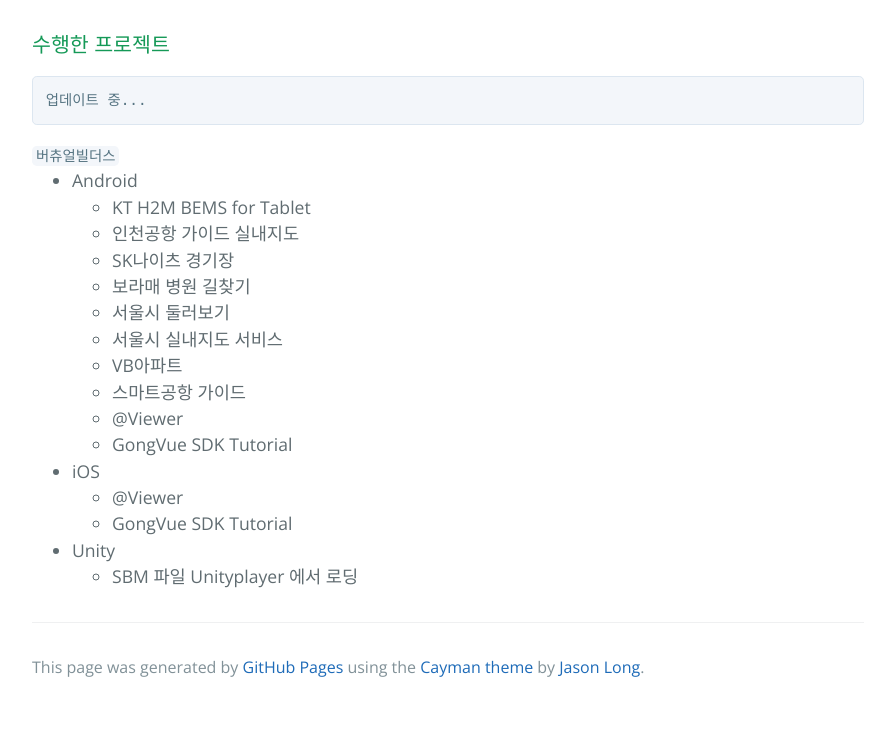
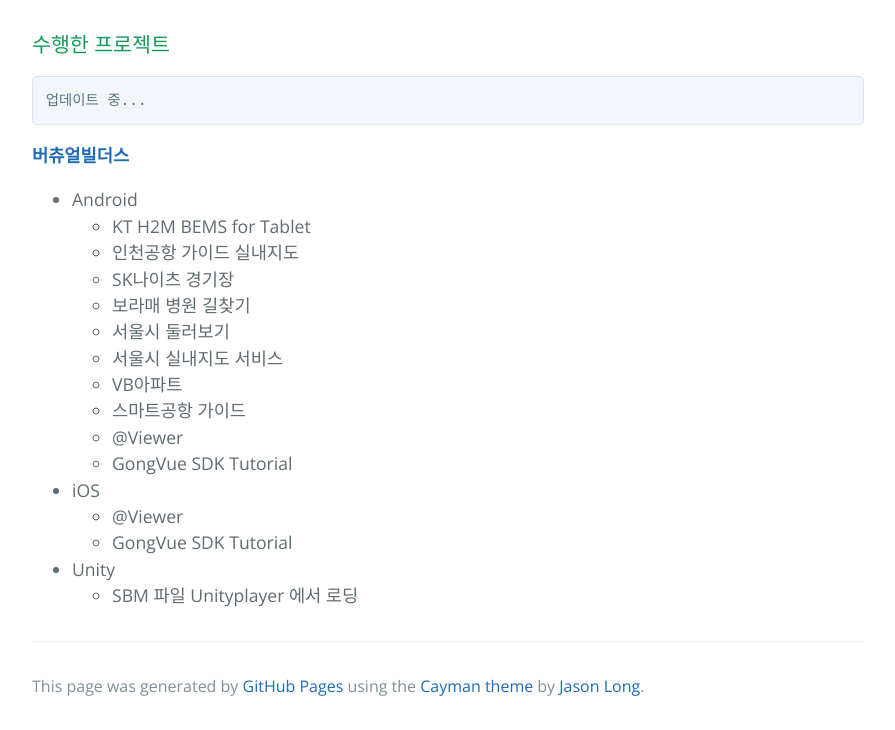
Before and after one commit to RooneyDad/rooneydad.github.io, a website: page index.html in a window 1280 px wide. Shown: the part 1403-2133 px from the top of the page, without its empty margins (192-1087 px from the left). Drawn offline with nearby package versions, Linux system fonts and the light colour scheme.

Commit message:
Update index.html

```diff
--- a/index.html
+++ b/index.html
@@ -140,7 +140,9 @@
 
       <pre><code>업데이트 중...</code></pre>
 
-      <td><code>버츄얼빌더스</code></td>
+      <p>
+        <a href="http://www.vbuilders.co.kr/"><strong>버츄얼빌더스</strong></a>
+      </p>
 
       <ul class="task-list">
         <li>Android
```
